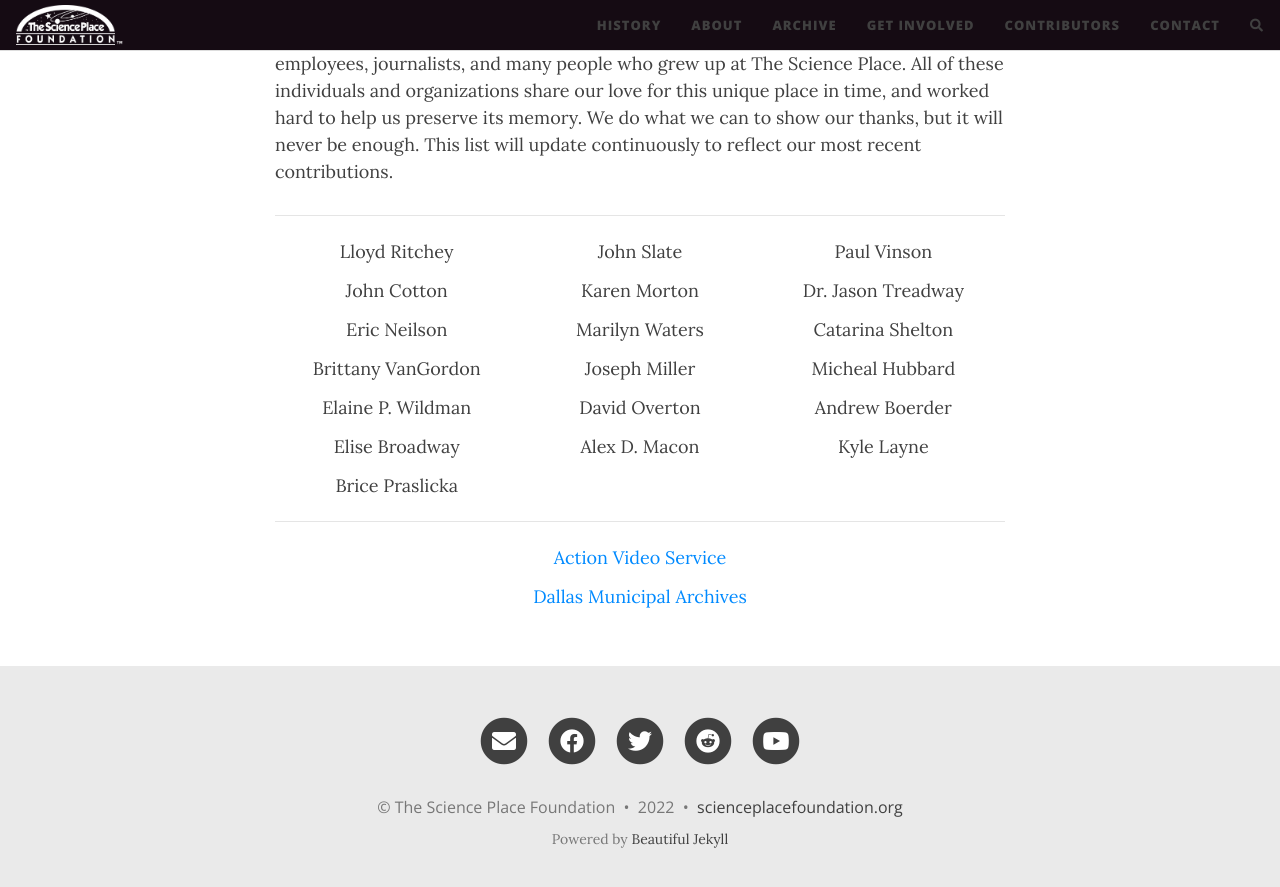
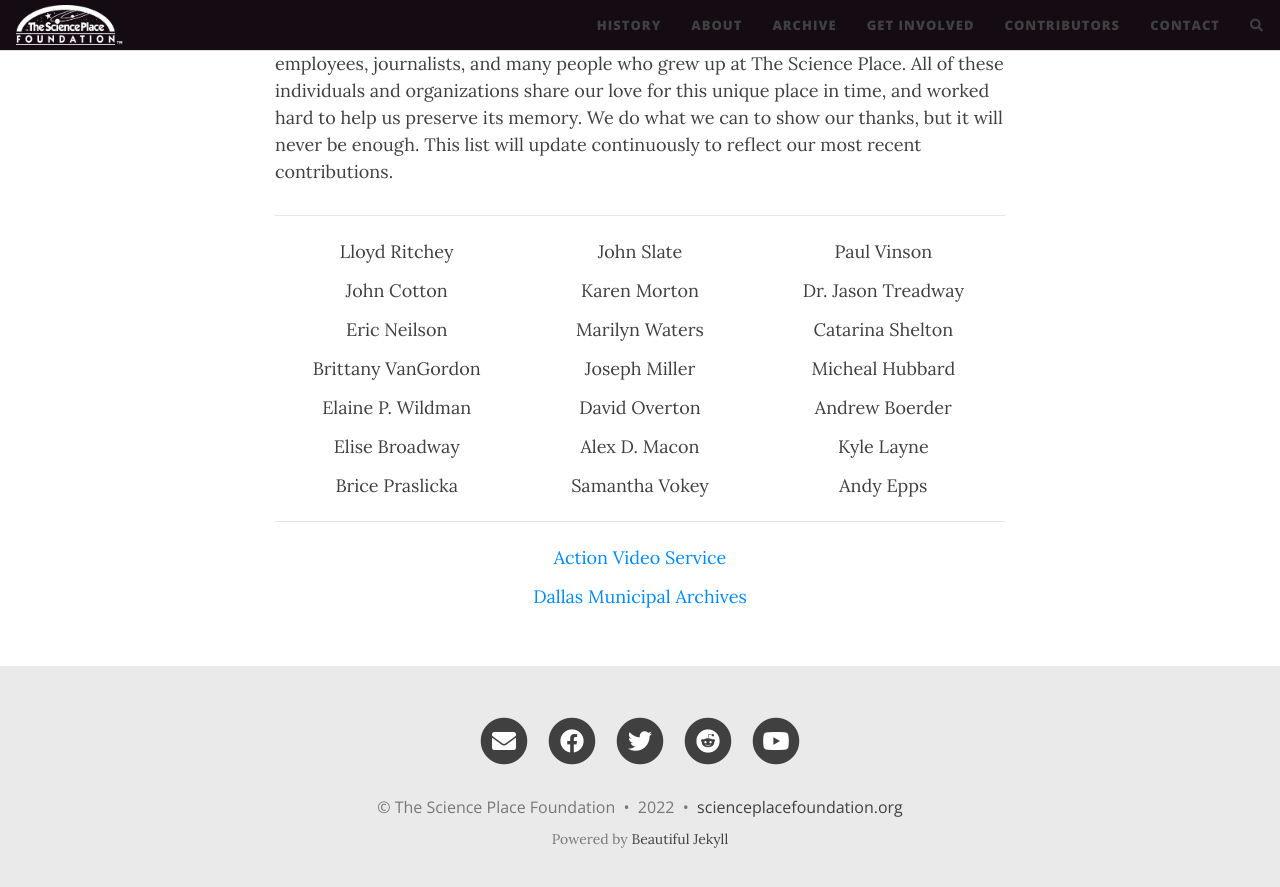
Before and after one commit to avenstewart/TSPF-Jekyll-Site, a Jekyll site: the page built from contributors.md, in a window 1280 px wide and 900 px high, scrolled down 755 px. Shown: the top 887 px of the window. Built offline with Jekyll 4.4.1, drawn with Linux system fonts in a browser that asks for light colours; nearby versions of some CDN libraries; comment, search, counter and statistics services are not loaded.

Commit message:
added contributors and changed alt text for google search results

```diff
--- a/_config.yml
+++ b/_config.yml
@@ -43,11 +43,8 @@ social-network-links:
   email: "contact@scienceplacefoundation.org"
 #  rss: true  # remove this line if you don't want to show an RSS link at the bottom
   facebook: tsparchive
-#  github: daattali
   twitter: TSPArchive
-#  patreon: DeanAttali
   youtube: channel/UCbOBhlf-1ldxWk6BMk7uAlg
-#  medium: yourname
   reddit: TheSciencePlace
 #  linkedin: daattali
 #  xing: yourname
@@ -119,7 +116,8 @@ footer-hover-col: "#0085A1"
 # instead of colour
 
 #navbar-img: "/assets/img/htc_banner_nav.png"
-#footer-img: "/assets/img/bgimage.png"
+#footer-img: "/assets/img/bgimage.png"#  medium: yourname
+
 #page-img: "/assets/img/bgimage.png"
 
 # Suggest a colour for mobile browsers to use as the browser's theme. This is only supported by a few mobile browsers.
--- a/_includes/nav.html
+++ b/_includes/nav.html
@@ -1,7 +1,7 @@
 <nav class="navbar navbar-expand-xl navbar-light fixed-top navbar-custom {% if page.nav-short %}top-nav-short-permanent{% else %}top-nav-regular{% endif %}">
 
   {%- if site.title-img -%}
-    <a class="navbar-brand navbar-brand-logo" href="{{ '' | absolute_url }}"><img alt="{{ site.title }} Logo" src="{{ site.title-img | relative_url}}"/></a>
+    <a class="navbar-brand navbar-brand-logo" href="{{ '' | absolute_url }}"><img alt="{{ site.title }}" src="{{ site.title-img | relative_url}}"/></a>
   {%- elsif site.title -%}
     <a class="navbar-brand" href="{{ '' | absolute_url }}">{{ site.title }}</a>
   {%- endif -%}
--- a/contributors.md
+++ b/contributors.md
@@ -58,8 +58,8 @@ and worked hard to help us preserve its memory. We do what we can to show our th
 
 <tr>
 <td>Brice Praslicka</td>
-<td></td>
-<td></td>
+<td>Samantha Vokey</td>
+<td>Andy Epps</td>
 </tr>
 
 </table>
```
